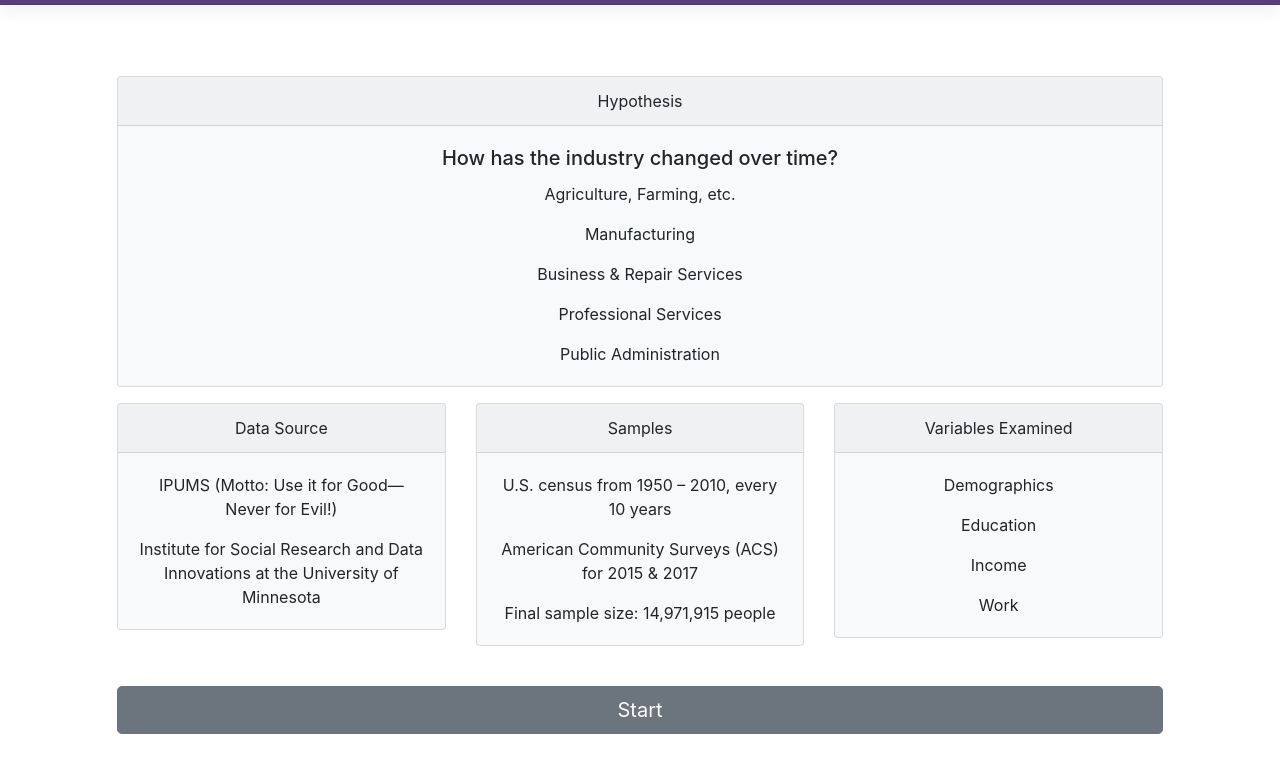
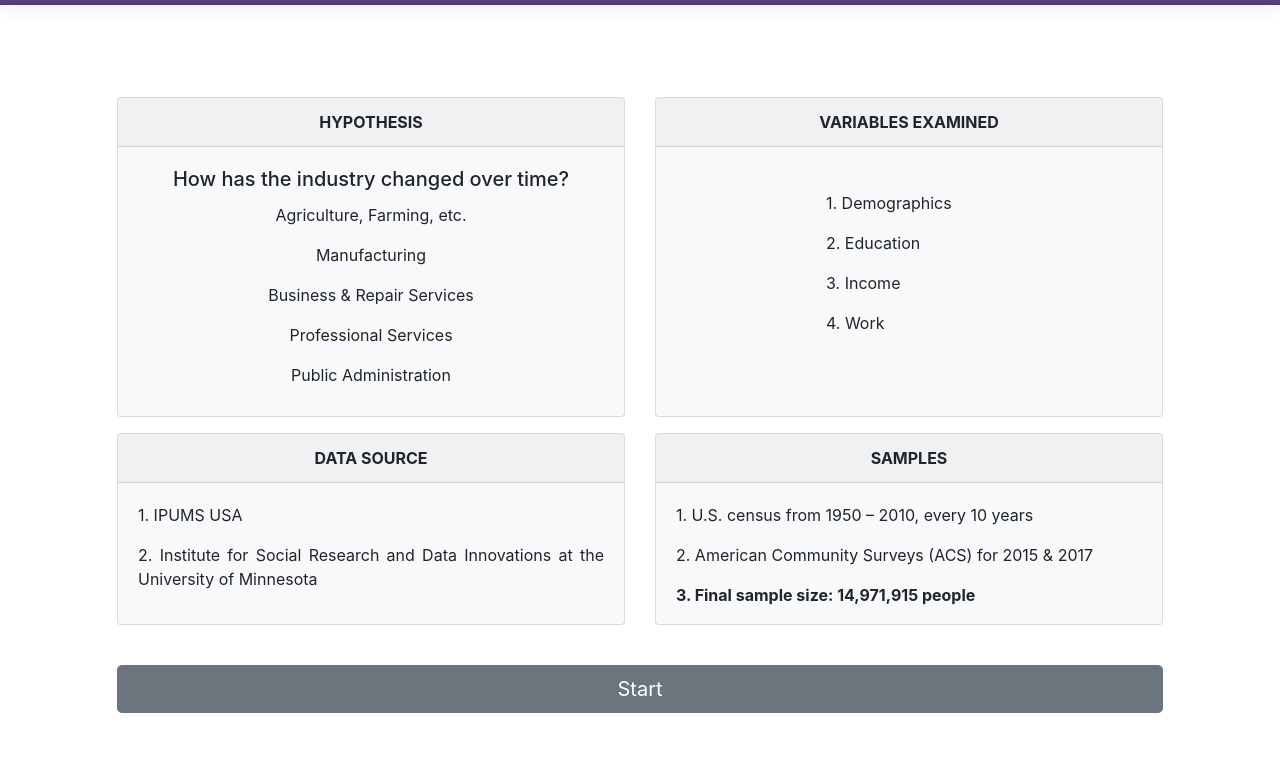
Before and after one commit to ageraldo1/DataScienceProject3, a plain HTML site: page dashboard/index.html in a window 1280 px wide. Shown: the part 75-848 px from the top of the page. Drawn offline with nearby package versions, Linux system fonts and the light colour scheme.

Commit message:
look & feel

```diff
--- a/dashboard/index.html
+++ b/dashboard/index.html
@@ -28,9 +28,9 @@
     <div class="container">
         <div class="jumbotron min-vh-100 text-center bg-transparent m-0 d-flex flex-column justify-content-center ">
             <div class="row">
-                <div class="col">
-                    <div class="card bg-light mb-3">
-                        <div class="card-header">Hypothesis</div>
+                <div class="col-6">
+                    <div class="card bg-light mb-3" style="height: 20rem;">
+                        <div class="card-header text-uppercase font-weight-bold">Hypothesis</div>
                         <div class="card-body">
                             <h5 class="card-title">How has the industry changed over time?</h5>
                             <p class="card-text">Agriculture, Farming, etc.</p>
@@ -40,40 +40,44 @@
                             <p class="card-text">Public Administration</p>
                         </div>
                     </div>
+                </div>
+
+                <div class="col-6">
+                    <div class="card bg-light" style="height: 20rem;">
+                        <div class="card-header text-uppercase font-weight-bold">Variables Examined</div>
+                        <div class="card-body">
+                            <br>
+                            <p class="card-text text-justify" style="padding-left: 150px">1. Demographics</p>
+                            <p class="card-text text-justify" style="padding-left: 150px">2. Education</p>
+                            <p class="card-text text-justify" style="padding-left: 150px">3. Income</p>
+                            <p class="card-text text-justify" style="padding-left: 150px">4. Work</p>
+                            <p class="card-text text-justify"></p>
+                        </div>
+                    </div>
 
                 </div>
             </div>
+
             <div class="row">
-                <div class="col-4">
-                    <div class="card bg-light mb-3">
-                        <div class="card-header">Data Source</div>
+                <div class="col-6">
+                    <div class="card bg-light mb-3" style="height: 12rem;">
+                        <div class="card-header text-uppercase font-weight-bold">Data Source</div>
                         <div class="card-body">
-                            <p class="card-text">IPUMS (Motto: Use it for Good—Never for Evil!)</p>
-                            <p class="card-text">Institute for Social Research and Data Innovations at the University of Minnesota</p>
+                            <p class="card-text text-justify">1. IPUMS USA</p>
+                            <p class="card-text text-justify">2. Institute for Social Research and Data Innovations at the University of Minnesota</p>
                         </div>
                     </div>
                 </div>
-                <div class="col-4">
-                    <div class="card bg-light mb-3">
-                        <div class="card-header">Samples</div>
+                <div class="col-6">
+                    <div class="card bg-light mb-3" style="height: 12rem;">
+                        <div class="card-header text-uppercase font-weight-bold">Samples</div>
                         <div class="card-body">
-                            <p class="card-text">U.S. census from 1950 – 2010, every 10 years</p>
-                            <p class="card-text">American Community Surveys (ACS) for 2015 & 2017</p>
-                            <p class="card-text">Final sample size: 14,971,915 people</p>
+                            <p class="card-text text-justify">1. U.S. census from 1950 – 2010, every 10 years</p>
+                            <p class="card-text text-justify">2. American Community Surveys (ACS) for 2015 & 2017</p>
+                            <p class="card-text text-justify font-weight-bold">3. Final sample size: 14,971,915 people</p>
                         </div>
                     </div>
                 </div>
-                <div class="col-4">
-                        <div class="card bg-light mb-3">
-                            <div class="card-header">Variables Examined</div>
-                            <div class="card-body">
-                                <p class="card-text">Demographics</p>
-                                <p class="card-text">Education</p>
-                                <p class="card-text">Income</p>
-                                <p class="card-text">Work</p>
-                            </div>
-                        </div>
-                    </div>
             </div>
 
             <br>
```
Also changed, not shown: dashboard/home.html (+2 -1 lines), dashboard/js/dashboard.js (+7 -5 lines), dashboard/js/index.js (+8 -0 lines), 1 other file.
